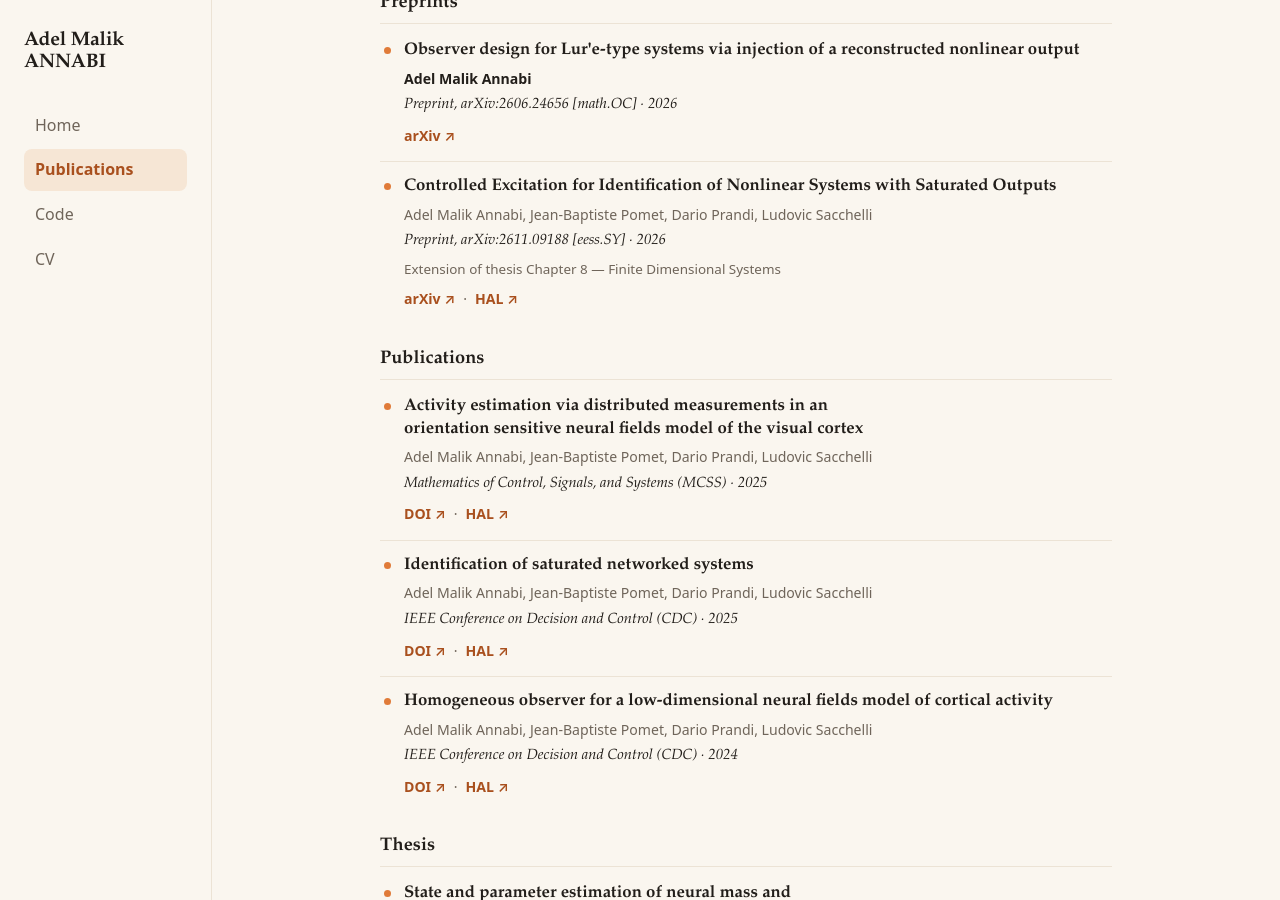
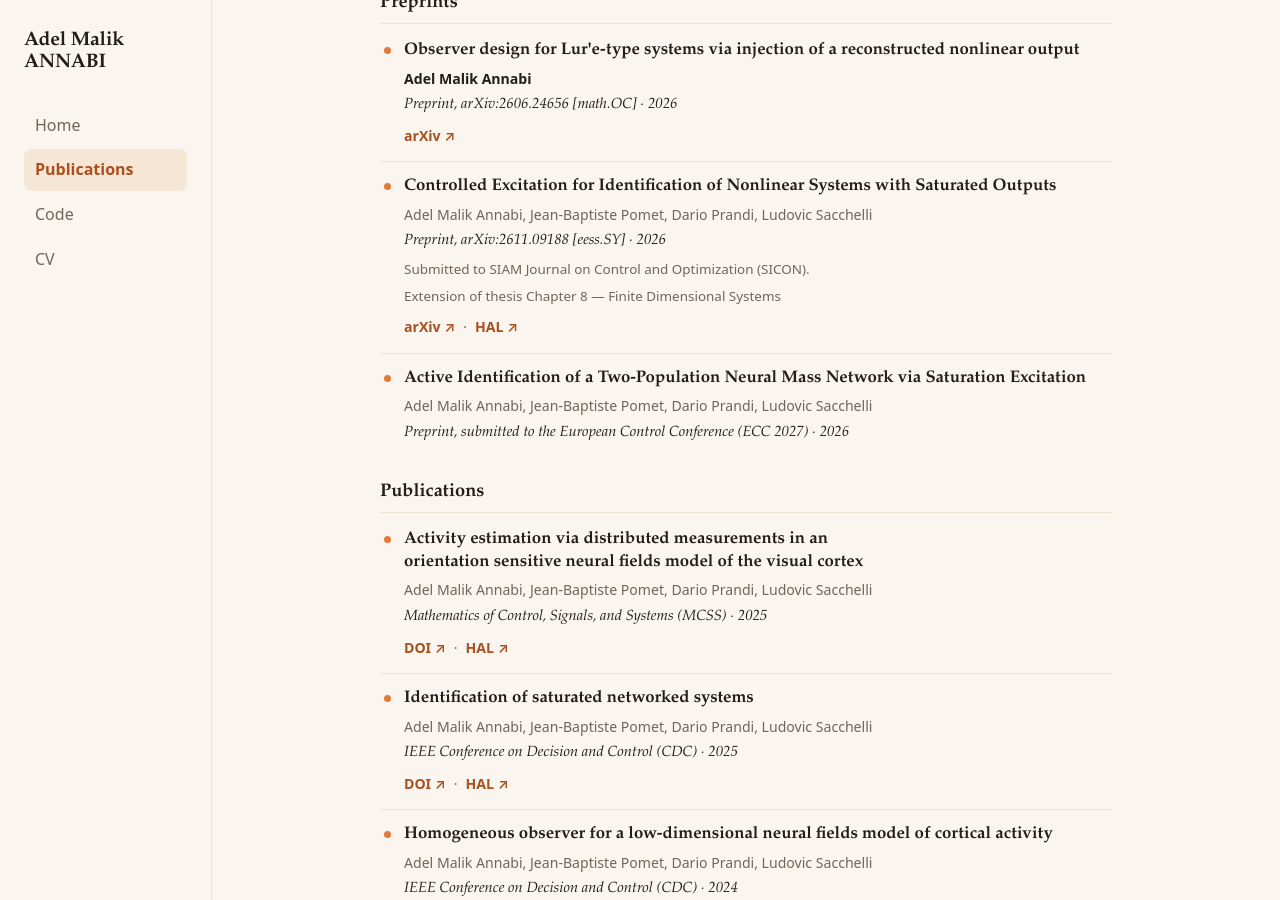
Before and after one commit to AdelMalik/AdelMalik.github.io, a Jekyll site: the page built from publications.md, in a window 1280 px wide and 900 px high, scrolled down 582 px. Built offline with Jekyll 4.4.1, drawn with Linux system fonts in a browser that asks for light colours.

Commit message:
Publications: add ECC 2027 preprint and SICON submission status

```diff
--- a/_data/publications.yml
+++ b/_data/publications.yml
@@ -31,11 +31,19 @@
 
 # --- Preprints ---------------------------------------------------------------
 
+- title: "Active Identification of a Two-Population Neural Mass Network via Saturation Excitation"
+  authors: "Adel Malik Annabi, Jean-Baptiste Pomet, Dario Prandi, Ludovic Sacchelli"
+  venue: "Preprint, submitted to the European Control Conference (ECC 2027)"
+  year: 2026
+  type: "Preprint"
+  links: []
+
 - title: "Controlled Excitation for Identification of Nonlinear Systems with Saturated Outputs"
   authors: "Adel Malik Annabi, Jean-Baptiste Pomet, Dario Prandi, Ludovic Sacchelli"
   venue: "Preprint, arXiv:2611.09188 [eess.SY]"
   year: 2026
   type: "Preprint"
+  note: "Submitted to SIAM Journal on Control and Optimization (SICON)."
   chapter: "Extension of thesis Chapter 8 — Finite Dimensional Systems"
   links:
     - name: "arXiv"
```
Also changed, not shown: 2 other files.
